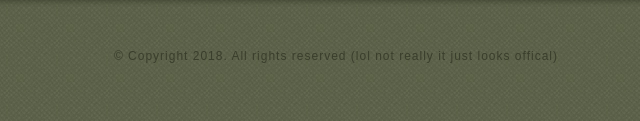
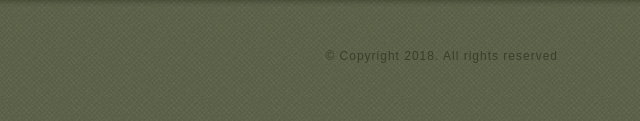
Before and after one commit to legoman8304/Farm-Bureau-Site, a plain HTML site: page index.html in a window 1280 px wide. Shown: the part 1308-1429 px from the top of the page, 542-1182 px from the left. Drawn offline with nearby package versions, Linux system fonts and the light colour scheme.

Commit message:
Made changes to the footnote

```diff
--- a/index.html
+++ b/index.html
@@ -129,7 +129,7 @@
 				</li>
 			</ul>
 			<p>
-				&copy; Copyright 2018. All rights reserved (lol not really it just looks offical)
+				&copy; Copyright 2018. All rights reserved
 			</p>
 		</div>
 	</div>
```
Also changed, not shown: about.html (+1 -1 lines), admission.html (+1 -1 lines), blog.html (+1 -1 lines), calendar.html (+1 -2 lines), contact.html (+1 -1 lines), programs.html (+1 -1 lines).
